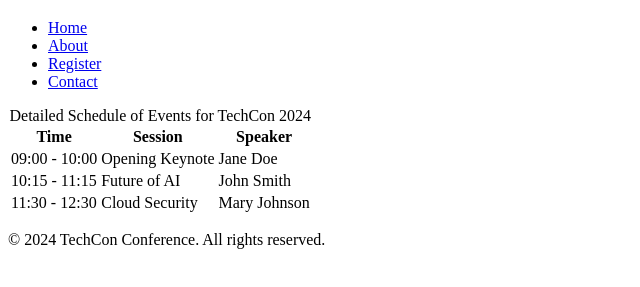
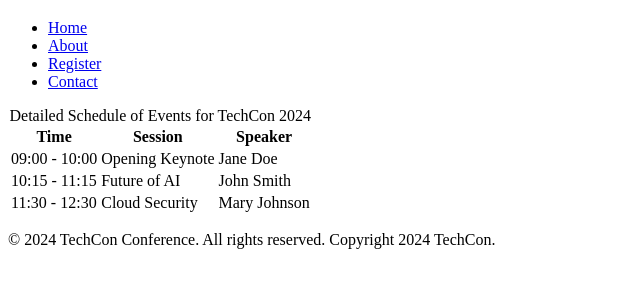
Before and after one commit to zoldyck6666/TechCon_HTML, a plain HTML site: page techcon_website/schedule.html in a window 1280 px wide. Shown: the part 61-348 px from the top of the page, without its empty margins (0-640 px from the left). Drawn offline with Linux system fonts and the light colour scheme.

Commit message:
Add explicit copyright word in footer

```diff
--- a/techcon_website/schedule.html
+++ b/techcon_website/schedule.html
@@ -50,7 +50,7 @@
   </main>
 
  <footer>
-  <p>© 2024 TechCon Conference. All rights reserved.</p>
+  <p>© 2024 TechCon Conference. All rights reserved. Copyright 2024 TechCon.</p>
 </footer>
 </body>
 </html>
```
